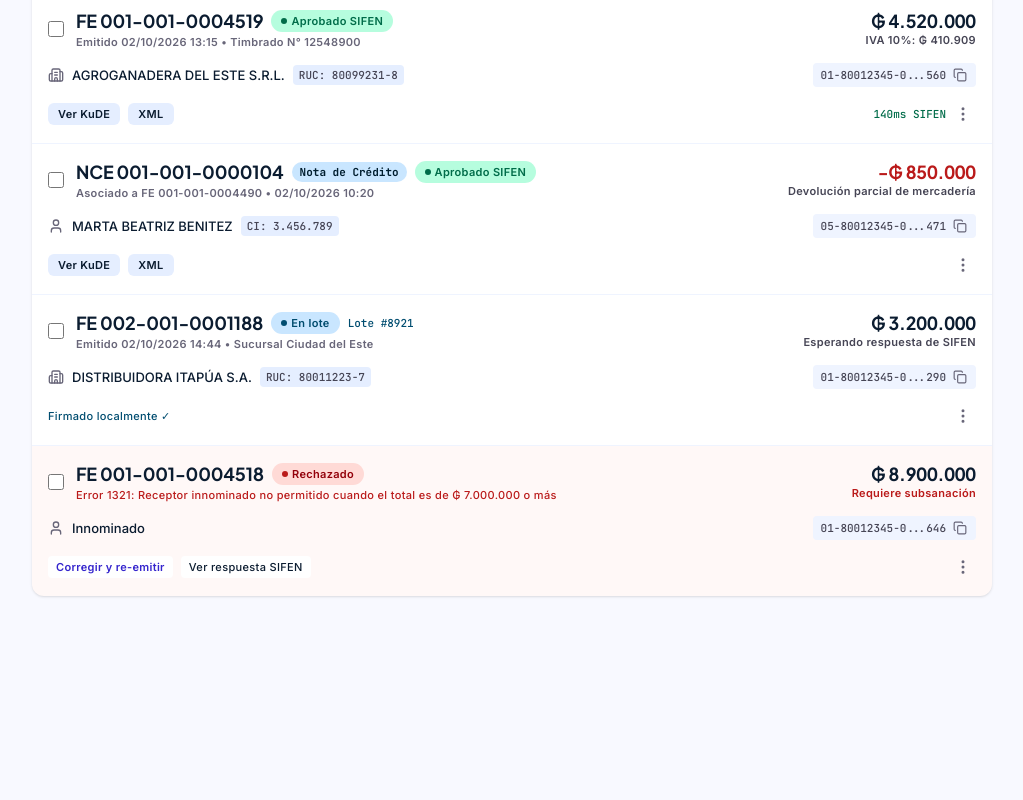
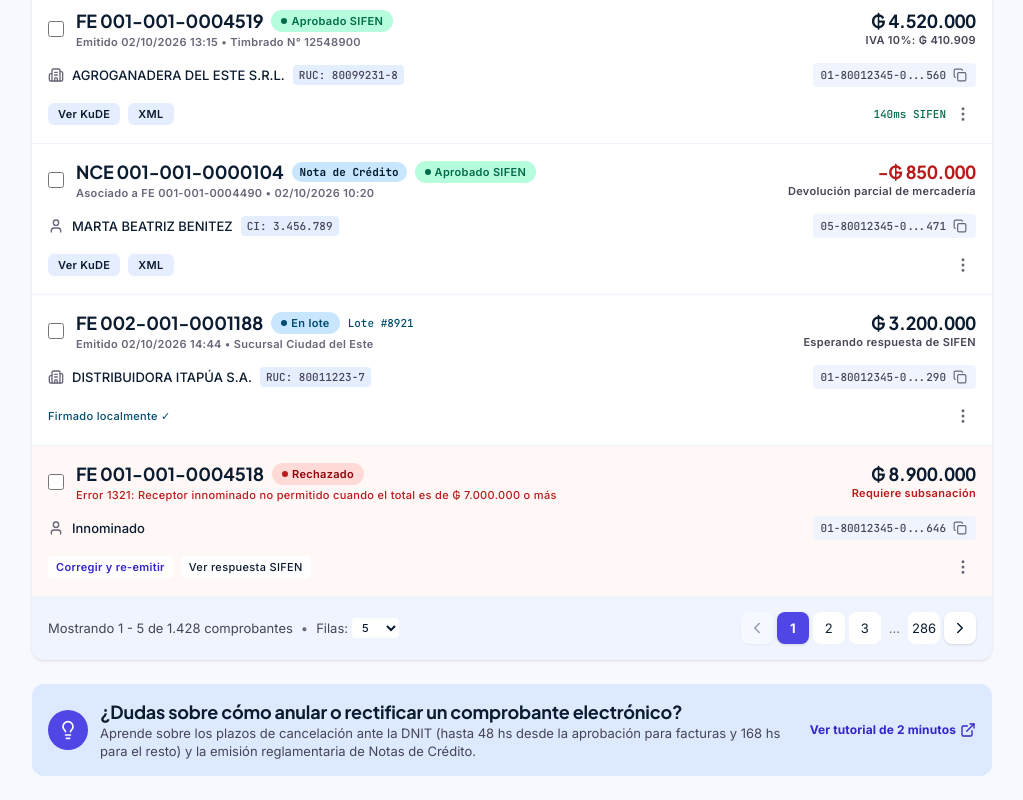
Before and after one commit to ferpiecel/facturacion-sifen, a Next.js app in the folder apps/web/: page /comprobantes in a window 1280 px wide. Shown: the part 835-1635 px from the top of the page, without its empty margins (256-1279 px from the left). Before the commit the page ends 1455 px from the top, so only its background shows below. Built offline with nearby package versions, Linux system fonts and the light colour scheme.

Commit message:
feat(web): add pagination and the help banner to the explorer
The banner states the cancellation windows of the backlog (invoices up
to 48 h, other documents up to 168 h from approval) instead of 72 h.

Refs: HU-E12-01

```diff
--- a/apps/web/src/features/documents/documents-browser.tsx
+++ b/apps/web/src/features/documents/documents-browser.tsx
@@ -4,6 +4,7 @@
 import { useState } from 'react';
 
 import { DocumentsFilters } from './documents-filters';
+import { DocumentsPagination } from './documents-pagination';
 import { DocumentsRow } from './documents-row';
 import { filterDocuments, NO_FILTERS, type Filters } from './filters';
 import { SAMPLE_DOCUMENTS_PAGE as PAGE, type DocumentKind } from './sample-documents';
@@ -127,6 +128,12 @@
             ))}
           </ul>
         )}
+        <DocumentsPagination
+          shown={rows.length}
+          total={rows.length === PAGE.items.length ? PAGE.total : rows.length}
+          page={PAGE.page}
+          pageSize={PAGE.pageSize}
+        />
       </div>
     </div>
   );
--- a/apps/web/src/features/documents/documents-explorer.tsx
+++ b/apps/web/src/features/documents/documents-explorer.tsx
@@ -1,4 +1,5 @@
 import { DocumentsBrowser } from './documents-browser';
+import { DocumentsHelpBanner } from './documents-help-banner';
 import { DocumentsHeader } from './documents-header';
 import { DocumentsKpis } from './documents-kpis';
 
@@ -9,6 +10,7 @@
       <DocumentsHeader />
       <DocumentsKpis />
       <DocumentsBrowser />
+      <DocumentsHelpBanner />
     </div>
   );
 }
--- /dev/null
+++ b/apps/web/src/features/documents/documents-help-banner.tsx
@@ -0,0 +1,30 @@
+import { ExternalLink, Lightbulb } from 'lucide-react';
+
+/** Contextual help footer of the Stitch screen; windows per HU-E8-02 (FE 48 h, others 168 h). */
+export function DocumentsHelpBanner() {
+  return (
+    <aside className="flex flex-col items-center justify-between gap-4 rounded-xl bg-surface-container-high p-4 sm:flex-row">
+      <div className="flex items-center gap-3">
+        <div className="flex size-10 shrink-0 items-center justify-center rounded-full bg-primary-container text-on-primary">
+          <Lightbulb aria-hidden="true" className="size-5" />
+        </div>
+        <div className="flex flex-col">
+          <span className="font-headline-md text-headline-md font-bold text-on-surface">
+            ¿Dudas sobre cómo anular o rectificar un comprobante electrónico?
+          </span>
+          <span className="font-body-sm text-body-sm text-on-surface-variant">
+            Aprende sobre los plazos de cancelación ante la DNIT (hasta 48 hs desde la aprobación
+            para facturas y 168 hs para el resto) y la emisión reglamentaria de Notas de Crédito.
+          </span>
+        </div>
+      </div>
+      <a
+        href="#"
+        className="inline-flex items-center gap-1 font-label-md text-label-md font-bold whitespace-nowrap text-primary hover:underline"
+      >
+        <span>Ver tutorial de 2 minutos</span>
+        <ExternalLink aria-hidden="true" className="size-4" />
+      </a>
+    </aside>
+  );
+}
--- /dev/null
+++ b/apps/web/src/features/documents/documents-pagination.tsx
@@ -0,0 +1,74 @@
+import { ChevronLeft, ChevronRight } from 'lucide-react';
+
+interface DocumentsPaginationProps {
+  shown: number;
+  total: number;
+  page: number;
+  pageSize: number;
+}
+
+const integer = (value: number) => String(value).replace(/\B(?=(\d{3})+(?!\d))/g, '.');
+const PAGE_SIZES = [5, 10, 25, 50];
+const ARROW =
+  'flex size-8 items-center justify-center rounded-lg bg-surface-container-lowest text-on-surface shadow-sm disabled:opacity-40';
+
+/** Pagination footer; inert until `GET /v1/documents` supports paging. */
+export function DocumentsPagination({ shown, total, page, pageSize }: DocumentsPaginationProps) {
+  const last = Math.max(1, Math.ceil(total / pageSize));
+  const pages = [...new Set([1, 2, 3, last].filter((n) => n <= last))];
+
+  return (
+    <nav
+      aria-label="Paginación"
+      className="flex flex-col items-center justify-between gap-3 bg-surface-container-low p-4 font-body-sm text-body-sm text-on-surface-variant sm:flex-row"
+    >
+      <div className="flex items-center gap-2">
+        <span>{`Mostrando ${shown === 0 ? '0' : `1 - ${integer(shown)}`} de ${integer(total)} comprobantes`}</span>
+        <span aria-hidden="true" className="text-outline">
+          •
+        </span>
+        <label className="flex items-center gap-1">
+          <span>Filas:</span>
+          <select
+            aria-label="Filas por página"
+            defaultValue={pageSize}
+            className="rounded bg-surface-container-lowest px-1.5 py-0.5 font-label-sm text-label-sm font-medium text-on-surface focus:outline-none focus-visible:ring-2 focus-visible:ring-primary"
+          >
+            {PAGE_SIZES.map((size) => (
+              <option key={size} value={size}>
+                {size}
+              </option>
+            ))}
+          </select>
+        </label>
+      </div>
+      <div className="flex items-center gap-1">
+        <button type="button" aria-label="Anterior" disabled={page === 1} className={ARROW}>
+          <ChevronLeft aria-hidden="true" className="size-[18px]" />
+        </button>
+        {pages.map((n, index) => (
+          <span key={n} className="flex items-center gap-1">
+            {index > 0 && n - pages[index - 1] > 1 && (
+              <span className="px-1 text-outline">...</span>
+            )}
+            <button
+              type="button"
+              aria-label={`Página ${String(n)}`}
+              aria-current={n === page ? 'page' : undefined}
+              className={`flex size-8 items-center justify-center rounded-lg ${
+                n === page
+                  ? 'bg-primary-container font-bold text-on-primary shadow-sm'
+                  : 'bg-surface-container-lowest text-on-surface hover:bg-surface-container'
+              }`}
+            >
+              {n}
+            </button>
+          </span>
+        ))}
+        <button type="button" aria-label="Siguiente" disabled={page === last} className={ARROW}>
+          <ChevronRight aria-hidden="true" className="size-[18px]" />
+        </button>
+      </div>
+    </nav>
+  );
+}
```
Also changed, not shown: 1 other file (tests, documents, lock files or other folders).
